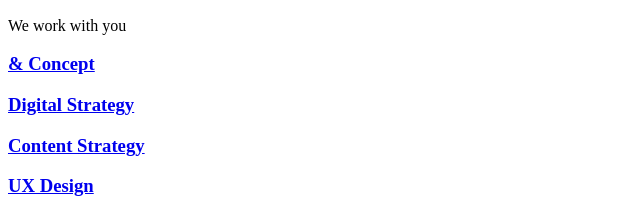
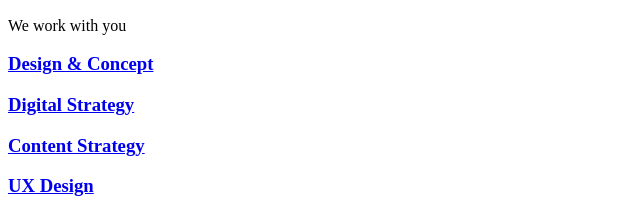
Before and after one commit to Gomez5sh/holbertonschool-web_front_end, a plain HTML site: page 0x00-html_advanced/23-index.html in a window 1280 px wide. Shown: the part 331-544 px from the top of the page, 0-640 px from the left. Drawn offline with Linux system fonts and the light colour scheme.

Commit message:
[ADD]: 23-index.html

```diff
--- a/0x00-html_advanced/23-index.html
+++ b/0x00-html_advanced/23-index.html
@@ -52,7 +52,7 @@
                     <p>We work with you</p>
                 </header>
                 <div>
-                    <h3><a href="#">& Concept</a></h3>
+                    <h3><a href="#">Design & Concept</a></h3>
                     <h3><a href="#">Digital Strategy</a></h3>
                     <h3><a href="#">Content Strategy</a></h3>
                     <h3><a href="#">UX Design</a></h3>
```
